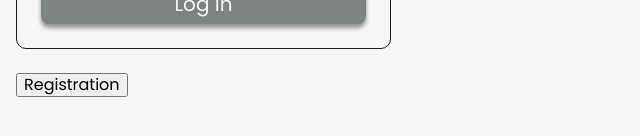
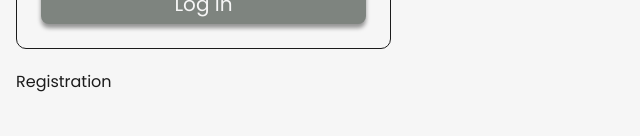
Before and after one commit to VPresich/react-task-pro, a React (Vite) app: page /auth/login in a window 1280 px wide. Shown: the part 198-334 px from the top of the page, without its empty margins (0-640 px from the left). Built offline with nearby package versions, Linux system fonts and the light colour scheme.

Commit message:
AuthPage

```diff
--- a/src/components/AppRouter.jsx
+++ b/src/components/AppRouter.jsx
@@ -1,5 +1,6 @@
 import { lazy, Suspense } from 'react';
 import { Routes, Route } from 'react-router-dom';
+
 import PrivateRoute from './PrivateRoute';
 import RestrictedRoute from './RestrictedRoute';
 
@@ -11,7 +12,6 @@ const NotFoundPage = lazy(() => import('../pages/NotFoundPage/NotFoundPage'));
 
 const AppRouter = () => {
   return (
-    //TODO Private and Restricted Route
     <Suspense fallback={<div>Loading page...</div>}>
       <Routes>
         <Route
@@ -21,7 +21,11 @@ const AppRouter = () => {
           }
         />
         <Route
-          path="/auth/:id"
+          path="/auth/login"
+          element={<RestrictedRoute redirectTo="/" component={<AuthPage />} />}
+        />
+        <Route
+          path="/auth/register"
           element={<RestrictedRoute redirectTo="/" component={<AuthPage />} />}
         />
         <Route
@@ -43,3 +47,50 @@ const AppRouter = () => {
 };
 
 export default AppRouter;
+
+// import { lazy, Suspense } from 'react';
+// import { Routes, Route } from 'react-router-dom';
+
+// import PrivateRoute from './PrivateRoute';
+// import RestrictedRoute from './RestrictedRoute';
+
+// const AuthPage = lazy(() => import('../pages/AuthPage/AuthPage'));
+// const WelcomePage = lazy(() => import('../pages/WelcomePage/WelcomePage'));
+// const HomePage = lazy(() => import('../pages/HomePage/HomePage'));
+// const ScreensPage = lazy(() => import('../pages/ScreensPage/ScreensPage'));
+// const NotFoundPage = lazy(() => import('../pages/NotFoundPage/NotFoundPage'));
+
+// const AppRouter = () => {
+//   return (
+//     //TODO Private and Restricted Route
+//     <Suspense fallback={<div>Loading page...</div>}>
+//       <Routes>
+//         <Route
+//           path="/welcome"
+//           element={
+//             <RestrictedRoute redirectTo="/" component={<WelcomePage />} />
+//           }
+//         />
+//         <Route
+//           path="/auth/:id"
+//           element={<RestrictedRoute redirectTo="/" component={<AuthPage />} />}
+//         />
+//         <Route
+//           path="/"
+//           element={
+//             <PrivateRoute redirectTo="/welcome" component={<HomePage />} />
+//           }
+//         />
+//         <Route
+//           path="/home/:boardName"
+//           element={
+//             <PrivateRoute redirectTo="/login" component={<ScreensPage />} />
+//           }
+//         />
+//         <Route path="*" element={<NotFoundPage />} />
+//       </Routes>
+//     </Suspense>
+//   );
+// };
+
+// export default AppRouter;
--- a/src/pages/AuthPage/AuthPage.jsx
+++ b/src/pages/AuthPage/AuthPage.jsx
@@ -1,21 +1,45 @@
-import { useState } from 'react';
+import { useParams, Link } from 'react-router-dom';
 import DocumentTitle from '../../components/DocumentTitle';
 import RegisterForm from '../../components/RegisterForm/RegisterForm';
 import LoginForm from '../../components/LoginForm/LoginForm';
 import css from './AuthPage.module.css';
 
 export default function AuthPage() {
-  const [isRegister, setIsRegister] = useState(false);
+  const { id } = useParams();
+  const isRegister = id === 'register';
 
   return (
     <div>
       <DocumentTitle>AuthPage</DocumentTitle>
-
       {isRegister ? <RegisterForm /> : <LoginForm />}
-
-      <button onClick={() => setIsRegister(!isRegister)} className={css.button}>
+      <Link
+        to={`/auth/${isRegister ? 'login' : 'register'}`}
+        className={css.button}
+      >
         {isRegister ? 'LogIn' : 'Registration'}
-      </button>
+      </Link>
     </div>
   );
 }
+
+// import { useState } from 'react';
+// import DocumentTitle from '../../components/DocumentTitle';
+// import RegisterForm from '../../components/RegisterForm/RegisterForm';
+// import LoginForm from '../../components/LoginForm/LoginForm';
+// import css from './AuthPage.module.css';
+
+// export default function AuthPage() {
+//   const [isRegister, setIsRegister] = useState(false);
+
+//   return (
+//     <div>
+//       <DocumentTitle>AuthPage</DocumentTitle>
+
+//       {isRegister ? <RegisterForm /> : <LoginForm />}
+
+//       <button onClick={() => setIsRegister(!isRegister)} className={css.button}>
+//         {isRegister ? 'LogIn' : 'Registration'}
+//       </button>
+//     </div>
+//   );
+// }
--- a/src/pages/WelcomePage/WelcomePage.jsx
+++ b/src/pages/WelcomePage/WelcomePage.jsx
@@ -31,16 +31,15 @@ export default function WelcomePage() {
               Task
               <br /> Pro - Don`t wait, start achieving your goals now!
             </p>
-
             <div className={css.linkWrapperRegister}>
-              <Link to="/register">
+              <Link to="/auth/register">
                 <CustomButton className={css.button1}>
                   Registration
                 </CustomButton>
               </Link>
             </div>
             <div className={css.linkWrapperLogin}>
-              <Link to="/login">
+              <Link to="/auth/login">
                 <CustomButton className={css.button2}>Log In</CustomButton>
               </Link>
             </div>
```
